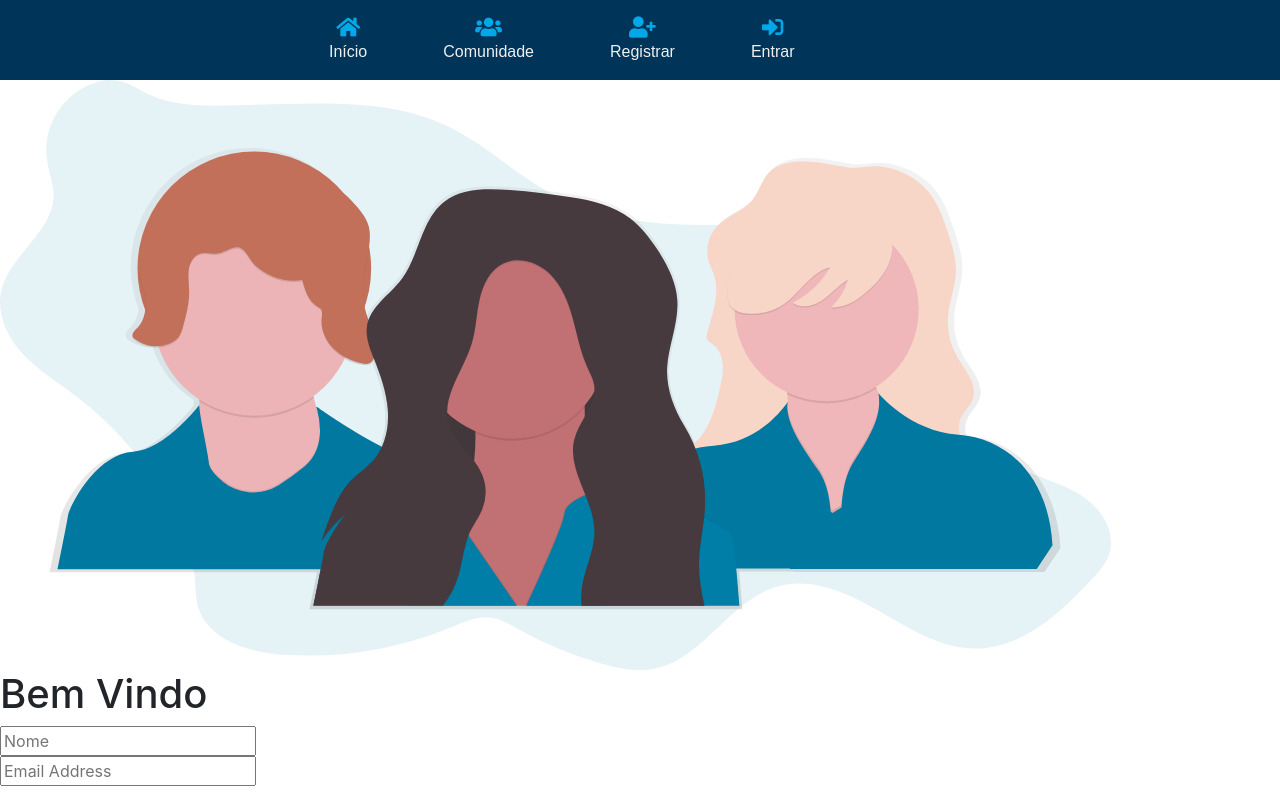
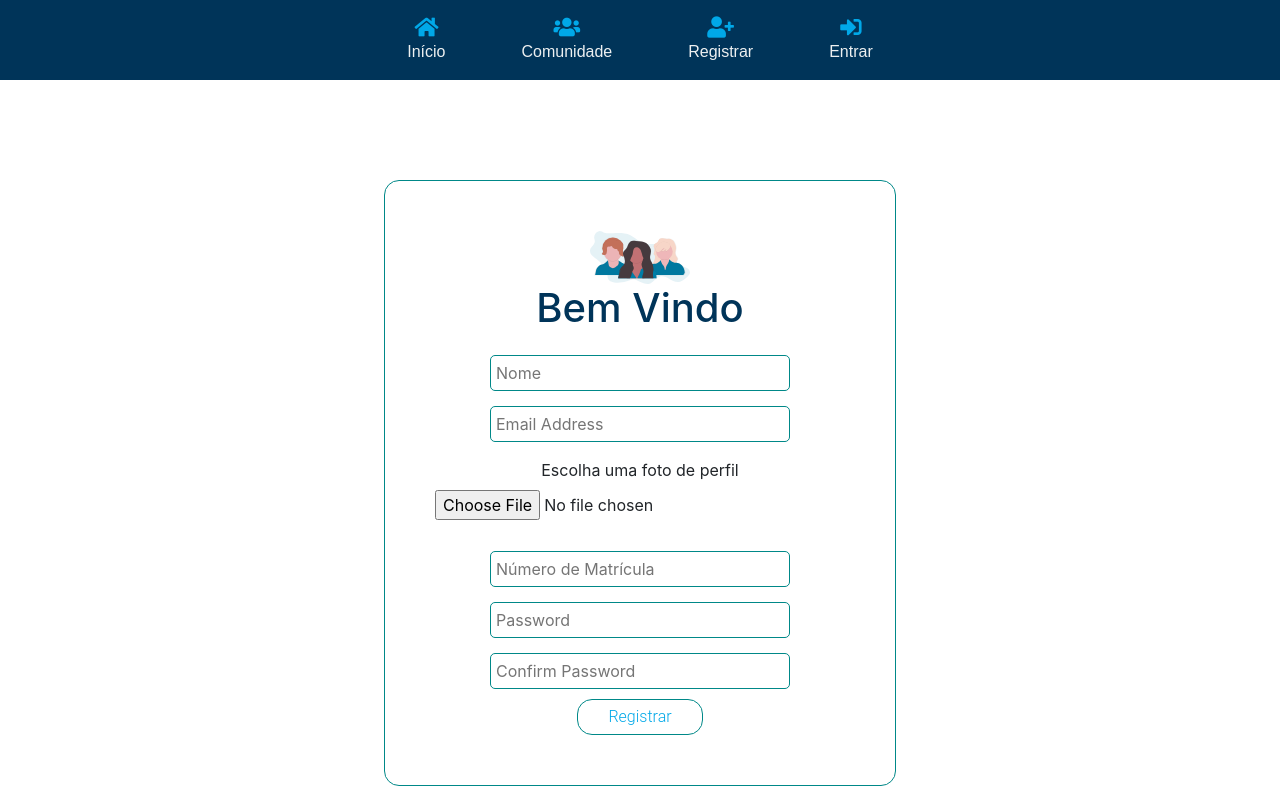
Before and after one commit to alirezapiran7/University-App, a React (Create React App) app in the folder client/: page /registrar in a window 1280 px wide. Shown: the top 800 px of the page. Built offline with nearby package versions, Linux system fonts and the light colour scheme; no server answers.

Commit message:
register page and header component edited

```diff
--- a/client/src/components/header/header.component.jsx
+++ b/client/src/components/header/header.component.jsx
@@ -22,7 +22,7 @@ const Header = ({ auth: { isAuthenticated, loading }, logout, clearProfile }) =>
                 <i className="fas fa-chalkboard-teacher fa-lg"></i>
                 <div>Postagens</div>
             </Link>
-            <a  className='nav-link link margin-right' onClick={() => {logout(); clearProfile();}} href='#!'>
+            <a  className='nav-link link' onClick={() => {logout(); clearProfile();}} href='#!'>
                 <i className='fas fa-sign-out-alt fa-lg text-danger' />{' '}
                 <div className='hide-sm'>Sair</div>
             </a>
--- a/client/src/components/header/header.styles.scss
+++ b/client/src/components/header/header.styles.scss
@@ -24,16 +24,9 @@
 
 }
 .margin-center {
-  margin-left: 275px;
+  margin: auto;
 }
 
-.margin-right {
-  margin-left: 150px;
-}
-
-.guestLinks {
-  margin-left: 25%;
-}
 
 .bg {
   background-color: #003459;
--- a/client/src/index.js
+++ b/client/src/index.js
@@ -24,4 +24,4 @@ ReactDOM.render(
 // If you want your app to work offline and load faster, you can change
 // unregister() to register() below. Note this comes with some pitfalls.
 // Learn more about service workers: https://bit.ly/CRA-PWA
-serviceWorker.unregister();
+serviceWorker.register();
--- a/client/src/pages/form-profile/form-profile.component.jsx
+++ b/client/src/pages/form-profile/form-profile.component.jsx
@@ -52,6 +52,8 @@ const FormProfile = ({ profile: { profile, loading }, createProfile, getCurrentP
     }
   }, [loading, getCurrentProfile, profile]);
 
+  console.log('rendering');
+
   const {
     company,
     website,
@@ -79,6 +81,7 @@ const FormProfile = ({ profile: { profile, loading }, createProfile, getCurrentP
 
   return (
     <div className='main-container'>
+      {console.log('lol')}
       <Link className="btn btn-light my-1 go-back" to="/dashboard">
         &#8678; Voltar
       </Link>
--- a/client/src/pages/register/register.styles.scss
+++ b/client/src/pages/register/register.styles.scss
@@ -1,6 +1,44 @@
 .register {
-    .img-profile {
-        border-radius: 50%;
-        width: 200px;
-    }
+	width: 40%;
+	margin:100px auto;
+	border: 1px solid #008888;
+	padding: 50px;
+	text-align: center;
+	border-radius: 15px;
+
+	img {
+		width: 100px;
+	}
+
+	h1 {
+		color: #003459;
+	}
+
+	.input-form {
+		margin-top: 15px;
+		width: 300px;
+		border: 1px solid #008888;
+		border-radius: 5px;
+		padding: 5px 5px;
+	}
+
+	button {
+		margin-top: 10px;
+		border-radius: 15px;
+		padding: 5px 30px;
+		border:0.1em solid #008888;
+		box-sizing: border-box;
+		text-decoration:none;
+		font-family:'Roboto',sans-serif;
+		font-weight:300;
+		cursor: pointer;
+		color:#00A8E8;
+		text-align:center;
+		transition: all 0.2s;
+		background-color: #ffffff;
+		&:hover {
+			color:#FFFFFF;
+			background-color:#00A8E8;
+		}
+	}
 }
```
